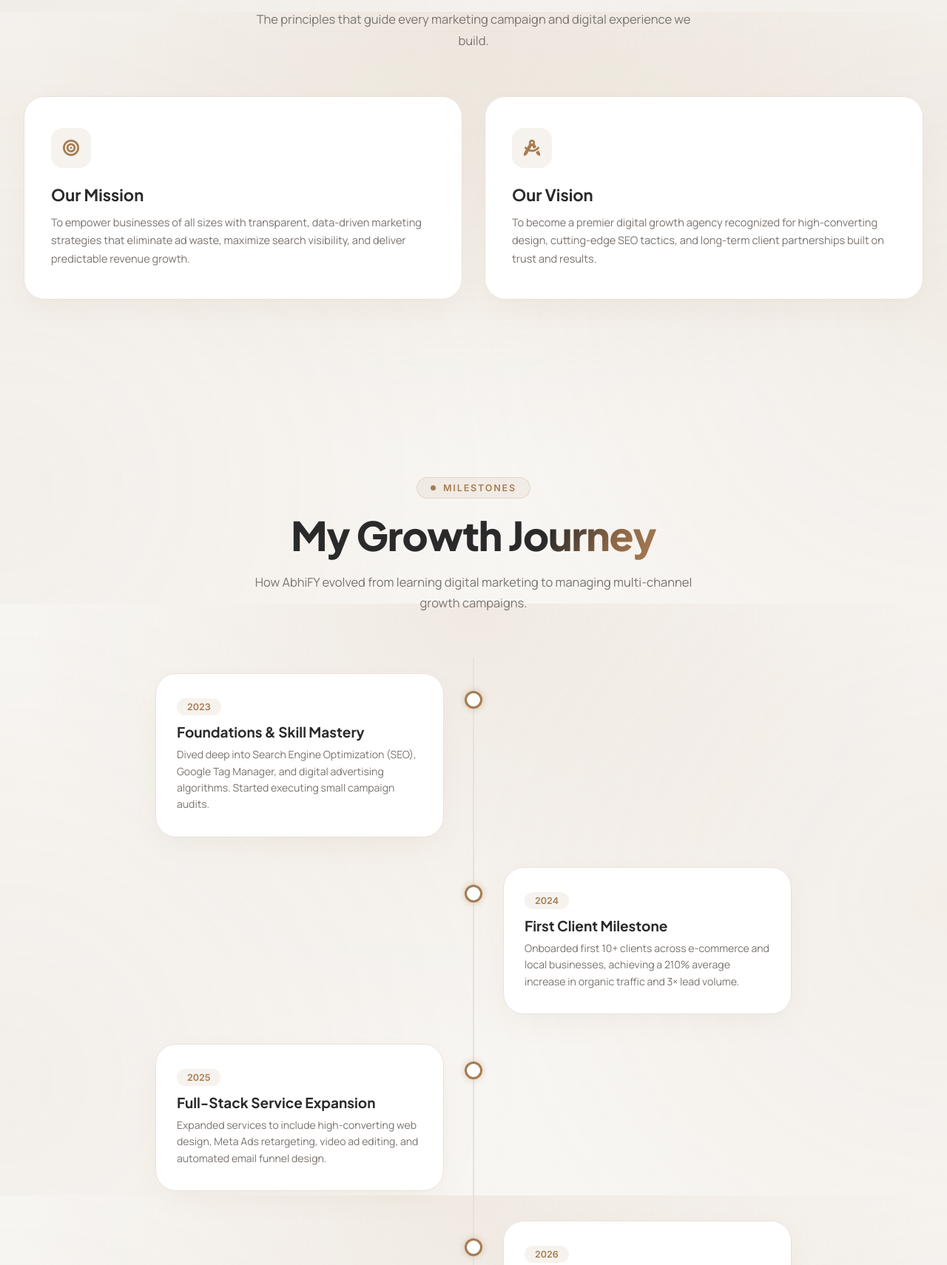
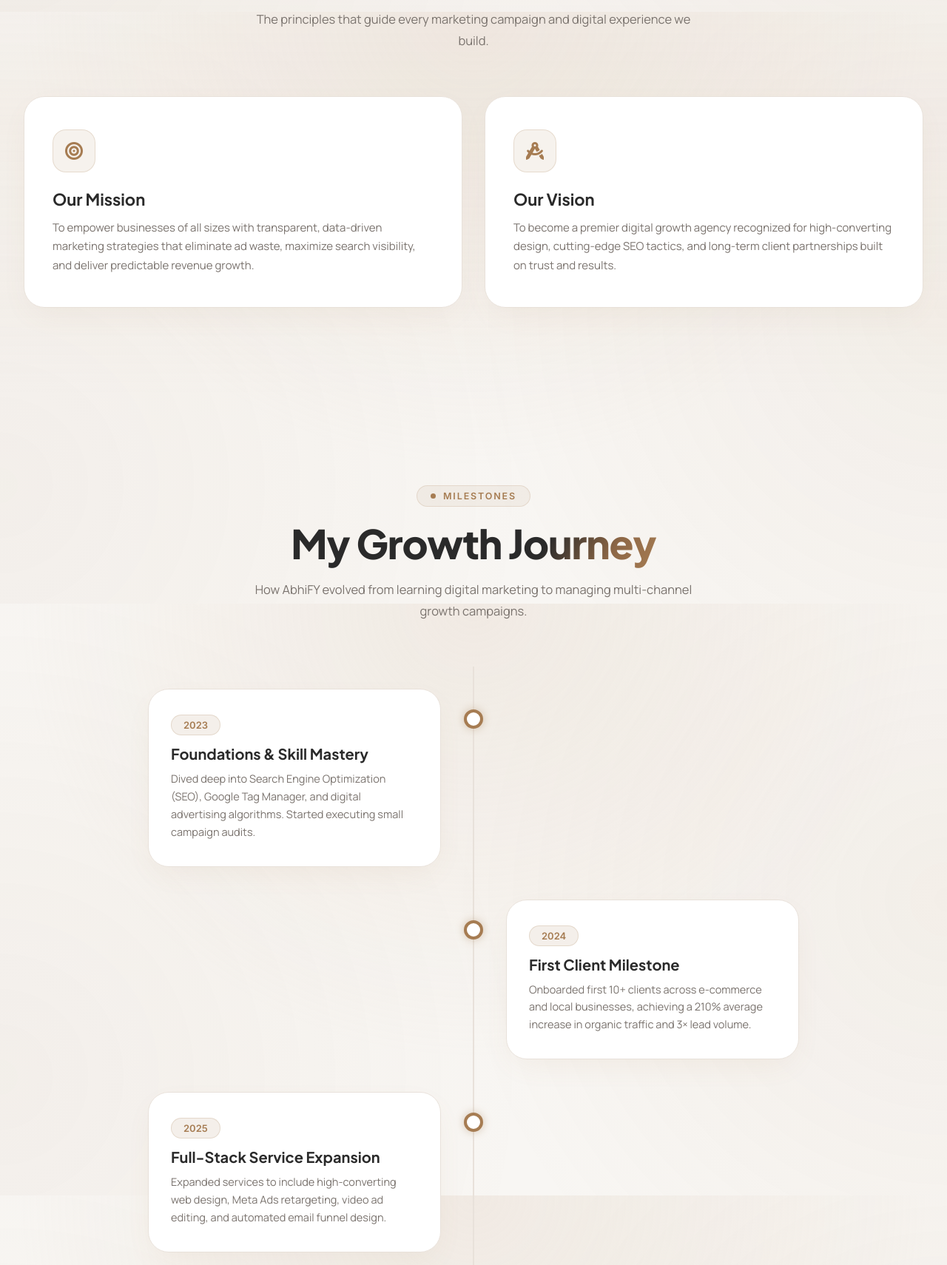
Before and after one commit to mrabhify7080-glitch/abhify-website, a plain HTML site: page about.html in a window 1280 px wide. Shown: the part 2384-4094 px from the top of the page at 74% size. Drawn offline with Linux system fonts and the light colour scheme; animation ran at ten frames a second.

```diff
--- a/style.css
+++ b/style.css
@@ -2138,38 +2138,59 @@ footer {
   margin-top: 50px;
 }
 
+/* ---------- Glass Card base (28px Radius) ---------- */
+.glass-card {
+  background: var(--card);
+  border: 1px solid var(--border);
+  border-radius: var(--radius-card);
+  box-shadow: var(--shadow-soft);
+  position: relative;
+  overflow: hidden;
+  box-sizing: border-box;
+  transition: transform .4s ease, box-shadow .4s ease, border-color .4s ease;
+}
+.glass-card:hover {
+  transform: translateY(-8px);
+  border-color: var(--border-active);
+  box-shadow: var(--shadow-hover);
+}
+
 /* ---------- ABOUT PAGE EXTRA COMPONENTS ---------- */
 
 /* Mission & Vision */
 .mv-grid {
   display: grid;
-  grid-template-columns: 1fr 1fr;
+  grid-template-columns: repeat(2, 1fr);
   gap: 30px;
   margin-top: 40px;
+  align-items: stretch;
 }
 .mv-card {
-  padding: 42px 36px;
+  padding: 44px 38px !important;
+  height: 100%;
 }
 .mv-icon {
-  width: 54px;
-  height: 54px;
-  border-radius: 16px;
+  width: 58px;
+  height: 58px;
+  border-radius: 18px;
   background: rgba(166, 124, 82, 0.1);
+  border: 1px solid rgba(166, 124, 82, 0.2);
   color: var(--btn-primary);
   display: flex;
   align-items: center;
   justify-content: center;
+  font-size: 24px;
+  margin-bottom: 22px;
+}
+.mv-card h3 {
+  font-family: var(--font-display);
   font-size: 22px;
-  margin-bottom: 22px;
-}
-.mv-card h3 {
-  font-family: var(--font-display);
-  font-size: 22px;
   color: var(--text-primary);
   margin-bottom: 12px;
+  font-weight: 700;
 }
 .mv-card p {
-  font-size: 14.5px;
+  font-size: 15px;
   color: var(--text-secondary);
   line-height: 1.7;
 }
@@ -2177,9 +2198,9 @@ footer {
 /* Timeline */
 .timeline-wrap {
   position: relative;
-  max-width: 860px;
+  max-width: 880px;
   margin: 0 auto;
-  padding: 20px 0;
+  padding: 30px 0;
 }
 .timeline-wrap::before {
   content: "";
@@ -2193,55 +2214,58 @@ footer {
 }
 .timeline-item {
   position: relative;
-  margin-bottom: 40px;
+  margin-bottom: 44px;
   width: 50%;
-  padding-right: 40px;
+  padding-right: 44px;
+  box-sizing: border-box;
 }
 .timeline-item:nth-child(even) {
   left: 50%;
   padding-right: 0;
-  padding-left: 40px;
+  padding-left: 44px;
 }
 .timeline-dot {
   position: absolute;
-  right: -12px;
-  top: 24px;
-  width: 24px;
-  height: 24px;
+  right: -13px;
+  top: 28px;
+  width: 26px;
+  height: 26px;
   border-radius: 50%;
   background: var(--card);
-  border: 3px solid var(--btn-primary);
+  border: 4px solid var(--btn-primary);
   z-index: 2;
-  box-shadow: 0 0 10px rgba(166, 124, 82, 0.4);
+  box-shadow: 0 0 12px rgba(166, 124, 82, 0.4);
 }
 .timeline-item:nth-child(even) .timeline-dot {
   right: auto;
-  left: -12px;
+  left: -13px;
 }
 .timeline-content {
-  padding: 32px 28px;
+  padding: 34px 30px !important;
 }
 .timeline-year {
   display: inline-block;
-  padding: 4px 14px;
+  padding: 5px 16px;
   border-radius: 100px;
-  background: rgba(166, 124, 82, 0.1);
+  background: rgba(166, 124, 82, 0.12);
+  border: 1px solid rgba(166, 124, 82, 0.2);
   color: var(--btn-primary);
   font-family: var(--font-alt);
   font-weight: 700;
-  font-size: 12.5px;
+  font-size: 13px;
+  margin-bottom: 12px;
+}
+.timeline-content h4 {
+  font-family: var(--font-display);
+  font-size: 20px;
+  color: var(--text-primary);
   margin-bottom: 10px;
-}
-.timeline-content h4 {
-  font-family: var(--font-display);
-  font-size: 19px;
-  color: var(--text-primary);
-  margin-bottom: 8px;
+  font-weight: 700;
 }
 .timeline-content p {
-  font-size: 14px;
-  color: var(--text-secondary);
-  line-height: 1.6;
+  font-size: 14.5px;
+  color: var(--text-secondary);
+  line-height: 1.65;
 }
 
 /* Horizontal Skill Bars */
@@ -2292,39 +2316,45 @@ footer {
   display: grid;
   grid-template-columns: repeat(4, 1fr);
   gap: 24px;
+  align-items: stretch;
 }
 .why-card {
-  padding: 36px 26px;
+  padding: 38px 26px !important;
   text-align: center;
+  display: flex;
+  flex-direction: column;
+  align-items: center;
 }
 .why-icon {
-  width: 58px;
-  height: 58px;
-  border-radius: 18px;
+  width: 60px;
+  height: 60px;
+  border-radius: 20px;
   background: rgba(166, 124, 82, 0.1);
+  border: 1px solid rgba(166, 124, 82, 0.2);
   color: var(--btn-primary);
   display: flex;
   align-items: center;
   justify-content: center;
-  font-size: 22px;
-  margin: 0 auto 20px;
+  font-size: 24px;
+  margin-bottom: 22px;
   transition: transform 0.3s ease;
 }
 .why-card:hover .why-icon {
-  transform: scale(1.1) rotate(-5deg);
+  transform: scale(1.1) rotate(-6deg);
   background: var(--btn-primary);
   color: #fff;
 }
 .why-card h4 {
   font-family: var(--font-display);
-  font-size: 18px;
+  font-size: 19px;
   color: var(--text-primary);
   margin-bottom: 10px;
+  font-weight: 700;
 }
 .why-card p {
-  font-size: 13.5px;
-  color: var(--text-secondary);
-  line-height: 1.6;
+  font-size: 14px;
+  color: var(--text-secondary);
+  line-height: 1.65;
 }
 
 /* Tools Strip */
@@ -2370,33 +2400,36 @@ footer {
   display: grid;
   grid-template-columns: repeat(3, 1fr);
   gap: 28px;
+  align-items: stretch;
 }
 .cert-card {
-  padding: 34px 28px;
-  display: flex;
-  align-items: center;
-  gap: 20px;
+  padding: 36px 30px !important;
+  display: flex;
+  align-items: center;
+  gap: 22px;
 }
 .cert-icon {
-  width: 56px;
-  height: 56px;
-  border-radius: 18px;
+  width: 60px;
+  height: 60px;
+  border-radius: 20px;
   background: rgba(166, 124, 82, 0.1);
+  border: 1px solid rgba(166, 124, 82, 0.2);
   color: var(--btn-primary);
   display: flex;
   align-items: center;
   justify-content: center;
-  font-size: 24px;
+  font-size: 26px;
   flex-shrink: 0;
 }
 .cert-info h4 {
   font-family: var(--font-display);
-  font-size: 17px;
-  color: var(--text-primary);
-  margin-bottom: 4px;
+  font-size: 18px;
+  color: var(--text-primary);
+  margin-bottom: 6px;
+  font-weight: 700;
 }
 .cert-info span {
-  font-size: 13px;
+  font-size: 13.5px;
   color: var(--text-secondary);
   font-family: var(--font-alt);
 }
```
